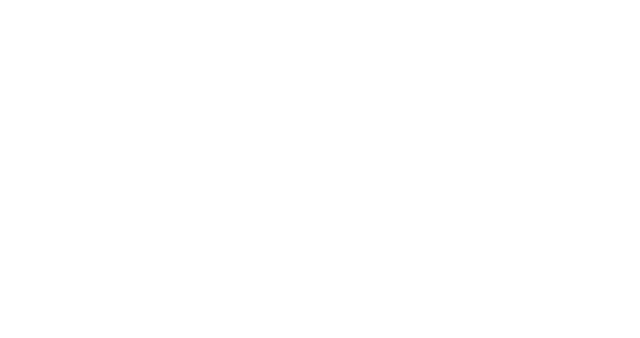
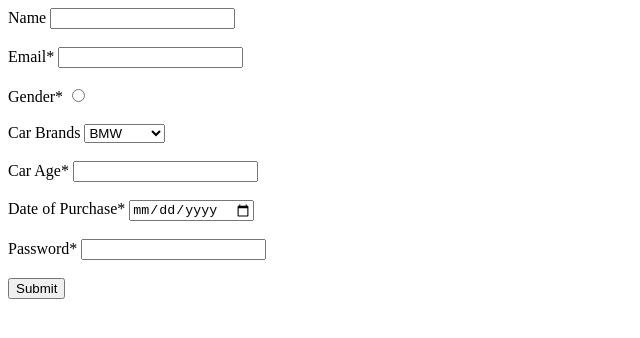
Before and after one commit to acciojob/car-insurance-form-satishvatturu, a website: page main.html in a window 1280 px wide. Shown: the whole page, without its empty margins (0-640 px from the left). Drawn offline with Linux system fonts and the light colour scheme.

Commit message:
created a submission

```diff
--- a/main.html
+++ b/main.html
@@ -8,6 +8,34 @@
 
 <body>
 	<!-- the entire body must be written by student -->
+	<form method="get">
+		<label for="name">Name</label>
+		<input type="text" id="name"> <br><br>
+
+		<label for="email">Email*</label>
+		<input type="email" id="email"> <br><br>
+
+		<label for="gender">Gender*</label>
+		<input type="radio" id="gender" name="gender"> <br><br>
+
+		<label for="cars">Car Brands</label>
+		<select id="cars">
+			<option value="bmw">BMW</option>
+			<option value="audi">Audi</option>
+			<option value="mercedez">Mercedez</option>
+		</select> <br><br>
+
+		<label for="carage">Car Age*</label>
+		<input type="number" id="carage"> <br><br>
+
+		<label for="dop">Date of Purchase*</label>
+		<input type="date" id="dop"> <br><br>
+
+		<label for="password">Password*</label>
+		<input type="password" id="password"> <br><br>
+
+		<button type="submit">Submit</button>
+	</form>
     <script type="text/javascript" src="./script.js">
 </script>
 
```
